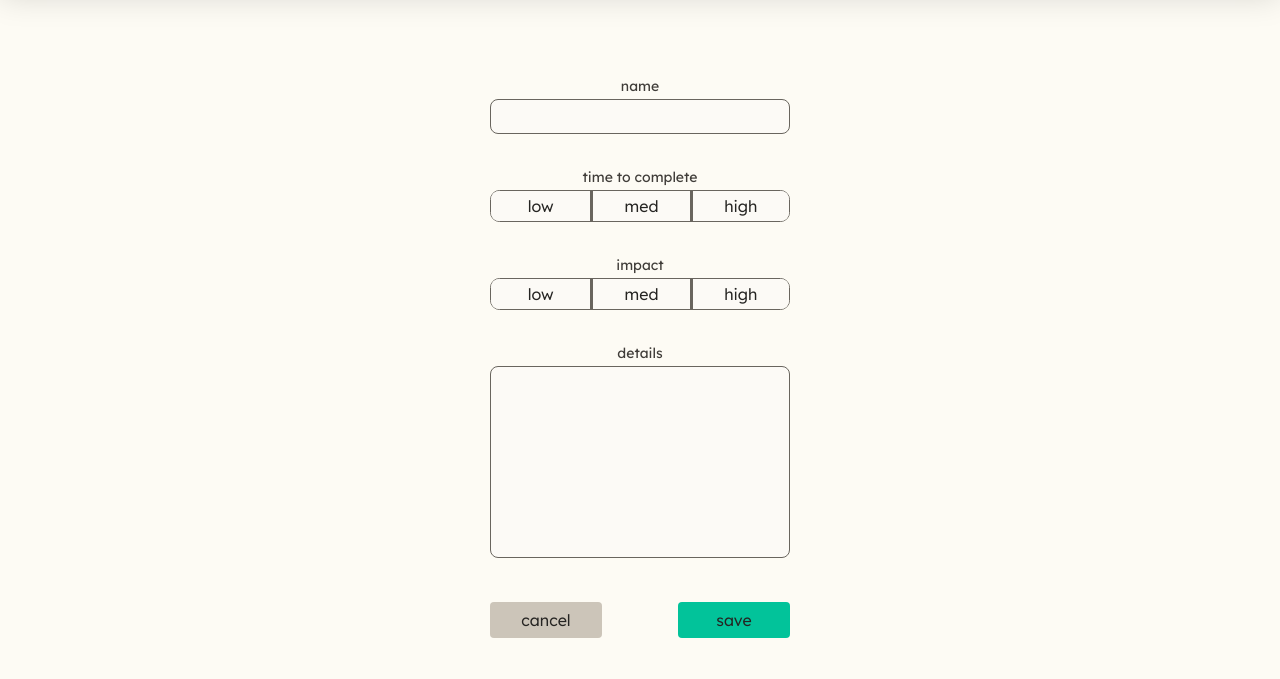
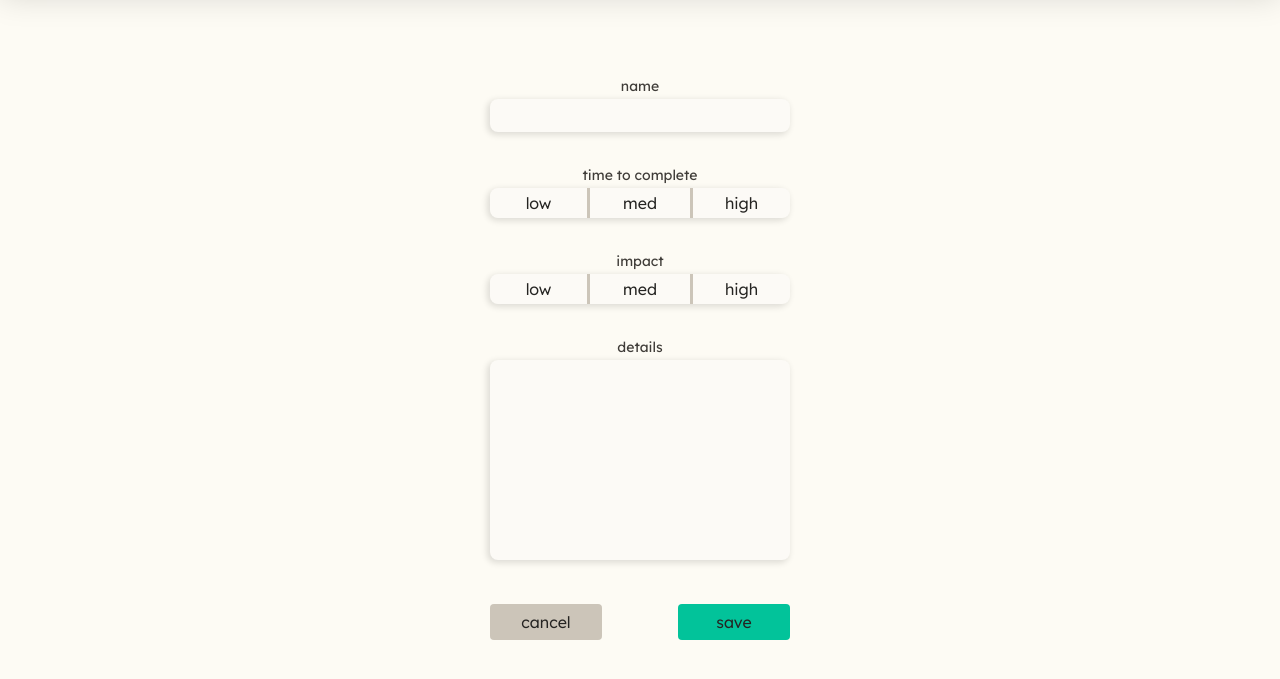
Before and after one commit to z-saylor/task-grid, a website built with webpack: page src/template.html in a window 1280 px wide. Both pictures are taken after a click on the element "+ task". Shown: the part 103-782 px from the top of the page. Built offline with nearby package versions, Linux system fonts and the light colour scheme.

Commit message:
added cancel button functionality. improved task for styling for consistency with rest of app

```diff
--- a/src/index.js
+++ b/src/index.js
@@ -29,9 +29,14 @@ miniGridDiv.addEventListener("click", (e) => {
 addTaskDiv.addEventListener("click", (e) => {
     contentDiv.innerHTML = "";
     allTasks.displayAddEditTask();
+
+    const cancelButtonDiv = document.querySelector(".cancel-button");
+    cancelButtonDiv.addEventListener("click", (e) => {
+        allTasks.filterToTaskGrid(taskGrid.getGrid());
+        allTasks.displayTasks();
+        currentContent = "tasks";
+    });
 });
-
-
 
 //testing startup
 allTasks.addTask(testTask);
--- a/src/task-module/task-module.css
+++ b/src/task-module/task-module.css
@@ -87,10 +87,18 @@
     background-color: var(--color-whiter);
     border-color: var(--color-medium-gray);
     border-width: 1.5px;
-    border-style: solid;
+    border-style: none;
     color: var(--color-dark-gray);
     text-align: center;
     font-family: 'Lexend-Regular';
+}
+
+.task-entry-field:focus {
+    outline: none;
+}
+
+.task-entry-field, .time-select, .impact-select {
+    box-shadow: -2px 2px 6px 1px rgba(0, 0, 0, 0.12);
 }
 
 .task-entry-field.name-entry-field {
@@ -100,6 +108,8 @@
 
 .task-entry-field.details-entry-field {
     font-size: 14px;
+    padding-top: 10px;
+    padding-bottom: 10px;
 }
 
 .time-select, .impact-select {
@@ -108,19 +118,22 @@
     border-radius: 9.5px;
     border-width: 1.5px;
     border-color: var(--color-medium-gray);
-    border-style: solid;
+    border-style: none;
 }
 
 .select-option {
     padding: 5px 10px;
     text-align: center;
-    border-left-color: var(--color-medium-gray);
+    border-color: var(--color-light-gray);
     background-color: var(--color-whiter);
     cursor: pointer;
     font-family: 'Lexend-Light';
 }
 
-.select-option.med, .select-option.high {
+.select-option.low {
+    border-right-style: solid;
+}
+.select-option.high {
     border-left-style: solid;
 }
 
@@ -136,6 +149,7 @@
 .impact-select > .select-option.high:hover,
 .impact-select > .select-option.high.selected{
     background-color: var(--color-theme-four);
+    border-color: var(--color-theme-four);
     color: var(--color-whiter);
     font-family: 'Lexend-Regular';
 }
@@ -152,6 +166,7 @@
 .impact-select > .select-option.low:hover,
 .impact-select > .select-option.low.selected{
     background-color: var(--color-dark-gray);
+    border-color: var(--color-dark-gray);
     color: var(--color-whiter);
     font-family: 'Lexend-Regular';
 }
--- a/src/task-module/task-module.js
+++ b/src/task-module/task-module.js
@@ -2,7 +2,7 @@ import "./task-module.css";
 import {format} from "date-fns";
 
 class Task {
-    constructor(name, time, impact, details, dueDate = null) {
+    constructor(name, time, impact, details = null, dueDate = null) {
         this.name = name;
         this.time = time;
         this.impact = impact;
@@ -50,6 +50,7 @@ class TaskList {
 
     displayTasks() {
         const contentDiv = document.querySelector(".content");
+        contentDiv.innerHTML = '';
         const taskContentDiv = document.createElement("div");
         taskContentDiv.classList.add("task-content");
 
@@ -225,6 +226,7 @@ class TaskList {
         buttonsDiv.classList.add("task-buttons");
         const cancelButtonDiv = document.createElement("div");
         cancelButtonDiv.classList.add("task-module-button");
+        cancelButtonDiv.classList.add("cancel-button");
         cancelButtonDiv.textContent = "cancel";
         const saveButtonDiv = document.createElement("div");
         saveButtonDiv.classList.add("task-module-button");
@@ -240,8 +242,7 @@ class TaskList {
         contentDiv.appendChild(formContainerDiv);
         //if edit mode, fill in current
 
-
-        //save and cancel buttons with logic
+        //save and cancel button logic
 
 
     }
```
